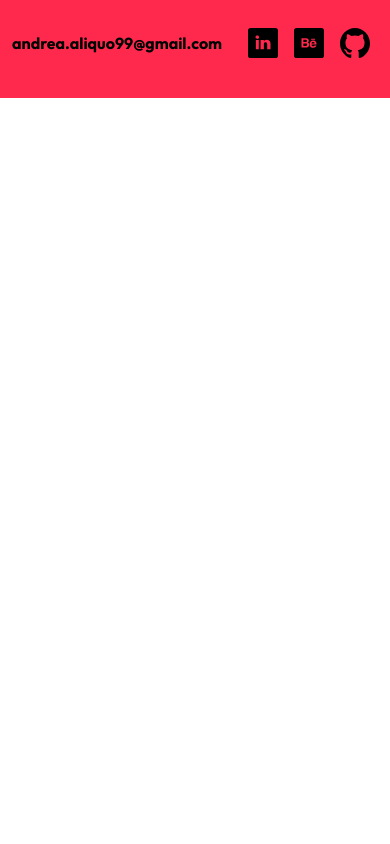
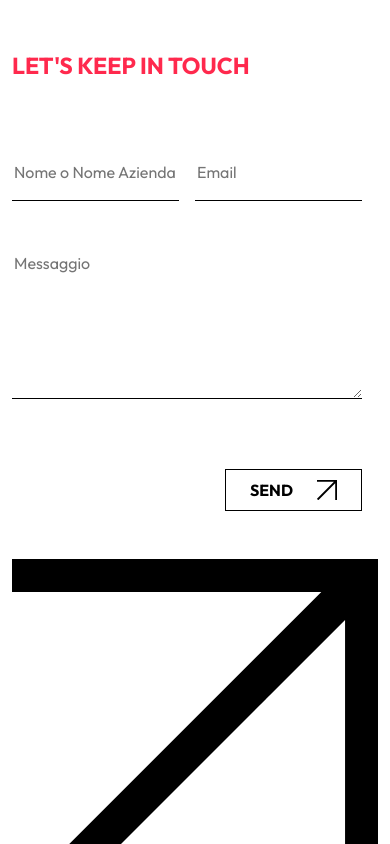
Before and after one commit to Drew0004/Portfolio-React, a React (Vite) app: page / in a window 390 px wide. Shown: the part 3620-4464 px from the top of the page. Before the commit the page ends 3718 px from the top, so only its background shows below. Built offline with nearby package versions, Linux system fonts and the light colour scheme.

Commit message:
Completed contact section with responsive - confirm message to be fixed

```diff
--- a/package.json
+++ b/package.json
@@ -10,6 +10,7 @@
     "preview": "vite preview"
   },
   "dependencies": {
+    "@emailjs/browser": "^4.4.1",
     "bootstrap": "^5.3.3",
     "kursor": "^0.1.6",
     "react": "^18.2.0",
--- a/src/assets/scss/main.scss
+++ b/src/assets/scss/main.scss
@@ -36,7 +36,9 @@ body{
 .min-h-700{
     min-height: 700px;
 }
-
+.min-h-150{
+    min-height: 150px;
+}
 .c-ew{
     cursor: ew-resize;
 }
@@ -55,6 +57,16 @@ body{
     background-repeat: no-repeat;
     &:hover{
         cursor: url('/img/TestCursor.png'), auto;
+    }
+}
+.my-custom-input{
+    width: 100%;
+    background: transparent;
+    border: none;
+    border-bottom: 1px solid black;
+    &:focus{
+        outline: none;
+        border-bottom: 1px solid #FF294D;
     }
 }
 
--- a/src/components/ContactSection.jsx
+++ b/src/components/ContactSection.jsx
@@ -1,11 +1,72 @@
-import React, {forwardRef} from 'react'
+import React, {forwardRef, useRef, useState} from 'react'
+import emailjs from '@emailjs/browser';
+import ValidateForm from '../utils/ValidateForm';
+import { ArrowRightUp, ArrowRightDown, ArrowLeftUp, ArrowLeftDown } from '../assets/icons/AllIcons'
 
 const ContactSection = forwardRef((props, contactRef) => {
+    const [errors, setErrors] = useState({});
+    const form = useRef();
+    const sendEmail = (e) => {
+        e.preventDefault();
+
+        const formData = e.target;
+        const formErrors = ValidateForm(formData);
+
+        if (Object.keys(formErrors).length > 0) {
+            setErrors(formErrors);
+            return;
+        }
+
+        emailjs
+        .sendForm(`${import.meta.env.VITE_EMAILJS_SERVICE_ID}`, `${import.meta.env.VITE_EMAILJS_TEMPLATE_ID}`, form.current, {
+            publicKey: `${import.meta.env.VITE_EMAILJS_PUBLIC_KEY}`,
+        })
+        .then(
+            () => {
+                console.log('SUCCESS!');
+            },
+            (error) => {
+                // console.log('FAILED...', error.text);
+                alert('Errore! Invio del messaggio non riuscito.')
+            },
+        );
+    };
     return (
         <div ref={contactRef} className='container-fluid mt-5'>
             <h2 className='fw-bold text-uppercase text-black secondary-titles'>
                 //04 - <br /> Contact
             </h2>
+            <div className="row g-0 my-5">
+                <div className="col-12 col-lg-6">
+                    <h5 className='main-red text-uppercase fw-bold fs-3 my-4'>
+                        Let's keep in touch
+                    </h5>
+                    <form className="row g-3 w-100 justify-content-between my-5" ref={form} onSubmit={sendEmail}>
+                        <div className="col-6">
+                            <input className='my-custom-input py-3' type="text" name="userName" required minLength={3} placeholder='Nome o Nome Azienda'/>
+                            {errors.userName && <p className="main-red">{errors.userName}</p>}
+                        </div>
+
+                        <div className="col-6">
+                            <input className='my-custom-input py-3' type="email" name="userEmail" placeholder='Email' required minLength={3}/>
+                            {errors.userEmail && <p className="main-red">{errors.userEmail}</p>}
+                        </div>
+
+                        <div className="col-12 my-5">
+                            <textarea className='my-custom-input min-h-150' name="message" required minLength={10} placeholder='Messaggio'/>
+                            {errors.message && <p className="main-red">{errors.message}</p>}
+                        </div>
+                        <div className='col-12 d-flex justify-content-end'>
+                            <button type="submit" className="my-btn px-4 py-2 d-flex align-items-center">
+                                <span  className='fw-bold me-4'>Send</span> <ArrowRightUp width={'20px'} height={'20px'}/>
+                            </button>
+                        </div>
+                    </form>
+                </div>
+                <div className="col-12 col-lg-6">
+                    <ArrowRightUp className={'w-100 h-100 object-fit-contain'}/>
+                </div>
+            </div>
         </div>
     )
     })
--- /dev/null
+++ b/src/utils/ValidateForm.js
@@ -0,0 +1,34 @@
+const ValidateForm = (formData) => {
+    const errors = {};
+    const { userName, userEmail, message } = formData;
+
+    const validateEmail = (userEmail) => {
+        return String(userEmail)
+          .toLowerCase()
+          .match(
+            /^(([^<>()[\]\\.,;:\s@"]+(\.[^<>()[\]\\.,;:\s@"]+)*)|.(".+"))@((\[[0-9]{1,3}\.[0-9]{1,3}\.[0-9]{1,3}\.[0-9]{1,3}\])|(([a-zA-Z\-0-9]+\.)+[a-zA-Z]{2,}))$/
+          );
+      };
+
+    if (!userName.value.trim()) {
+        errors.userName = "Il nome è un campo obbligatorio.";
+    } else if (userName.value.trim().length <= 3) {
+        errors.userName = "Il nome deve essere almeno di 3 caratteri.";
+    }
+
+    if (!userEmail.value.trim()) {
+        errors.userEmail = "L'email è un campo obbligatorio.";
+    } else if (!validateEmail(userEmail.value)) {
+        errors.userEmail = "L'email deve essere valida.";
+    }
+
+    if (!message.value.trim()) {
+        errors.message = "Il messaggio è un campo obbligatorio.";
+    }else if(message.value.trim().length <= 10){
+        errors.message = 'Il messaggio deve essere almeno di 10 caratteri.'
+    }
+
+    return errors;
+};
+
+export default ValidateForm
```
Also changed, not shown: 2 other files (tests, documents, lock files or other folders). Lines whose indentation alone changed are shown as unchanged.
